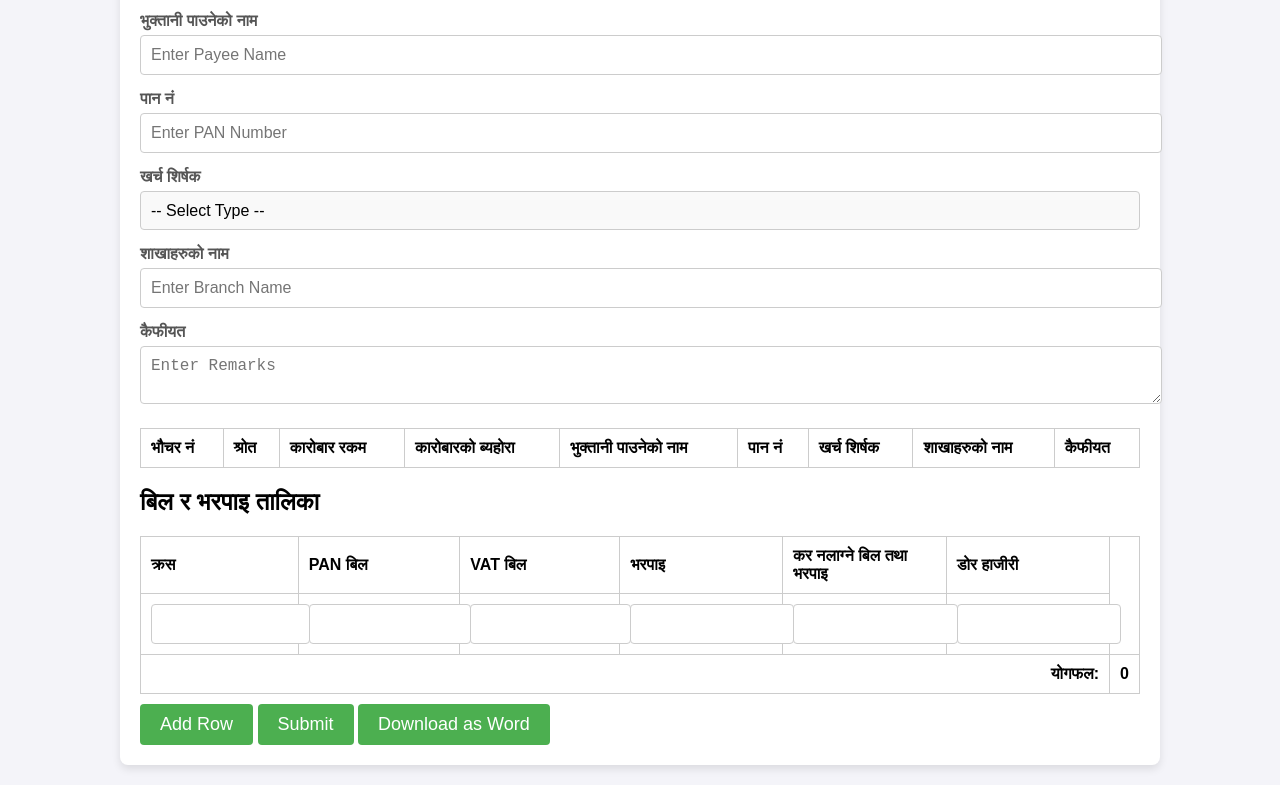
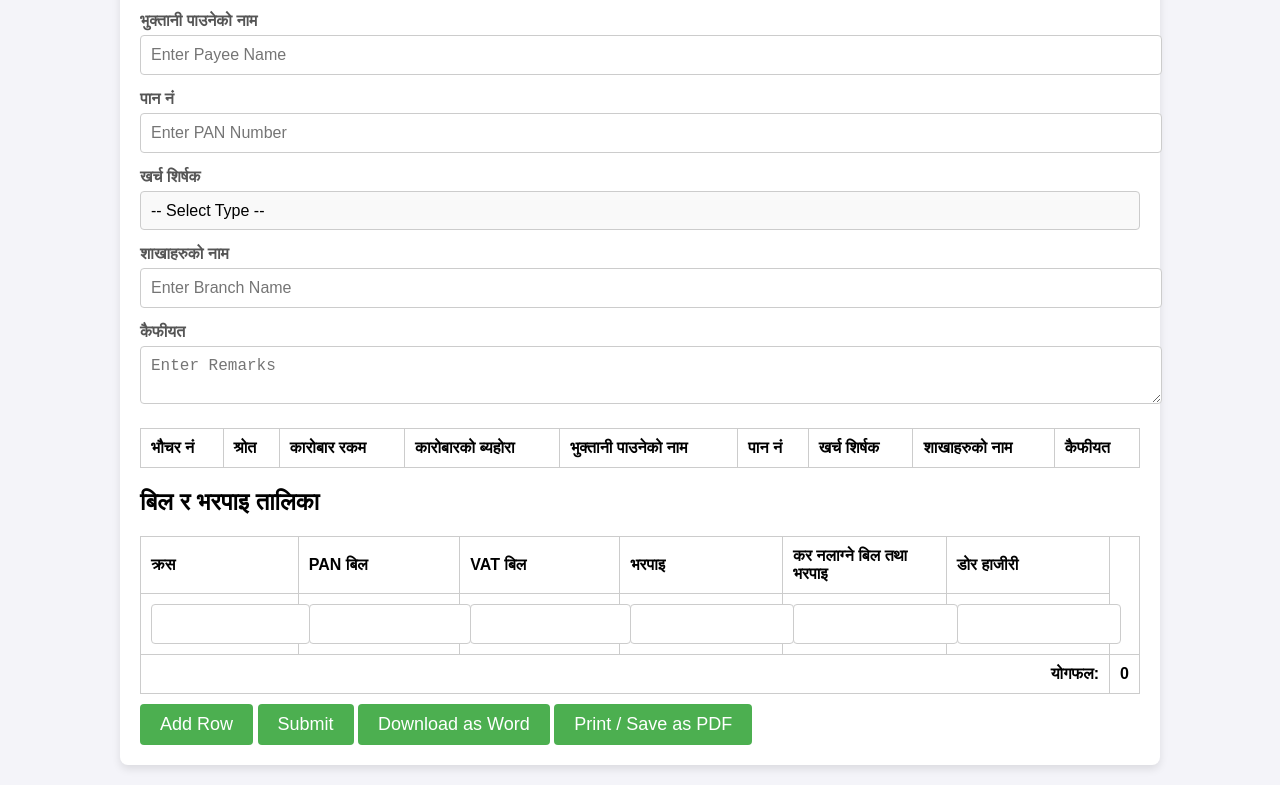
Before and after one commit to kuberjeedhakal/audit, a plain HTML site: page index.html in a window 1280 px wide. Shown: the part 442-1227 px from the top of the page. Drawn offline with Linux system fonts and the light colour scheme.

Commit message:
Update index.html

```diff
--- a/index.html
+++ b/index.html
@@ -181,6 +181,7 @@
             <button type="button" class="btn" onclick="addRowToCalculationTable()">Add Row</button>
             <button type="submit" class="btn">Submit</button>
             <button type="button" class="btn" onclick="downloadTableAsWord()">Download as Word</button>
+            <button type="button" class="btn" onclick="printPage()">Print / Save as PDF</button>
         </form>
     </div>
 
@@ -246,6 +247,10 @@
             link.download = 'voucher_data.doc';
             link.click();
         }
+
+        function printPage() {
+            window.print();
+        }
     </script>
 </body>
 </html>
```
